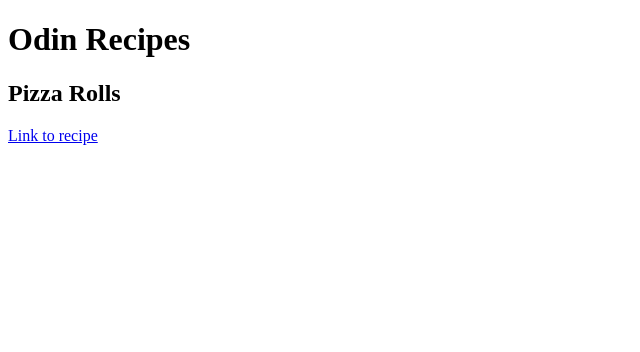
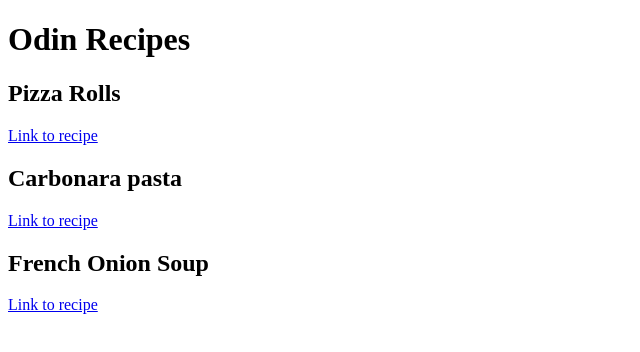
Before and after one commit to JoeyCorden/odin-recipes, a plain HTML site: page index.html in a window 1280 px wide. Shown: the whole page, without its empty margins (0-640 px from the left). Drawn offline with Linux system fonts and the light colour scheme.

Commit message:
Add links to homepage, rename title

```diff
--- a/index.html
+++ b/index.html
@@ -4,11 +4,15 @@
     <meta charset="UTF-8">
     <meta http-equiv="X-UA-Compatible" content="IE=edge">
     <meta name="viewport" content="width=device-width, initial-scale=1.0">
-    <title>Document</title>
+    <title>Odin Cookbook</title>
 </head>
 <body>
     <h1>Odin Recipes</h1>
     <h2>Pizza Rolls</h2>
     <a href="recipes/pizza-rolls.html">Link to recipe</a>
+    <h2>Carbonara pasta</h2>
+    <a href="recipes/carbonara.html">Link to recipe</a>
+    <h2>French Onion Soup</h2>
+    <a href="recipes/french-onion-soup.html">Link to recipe</a>
 </body>
 </html>
```
